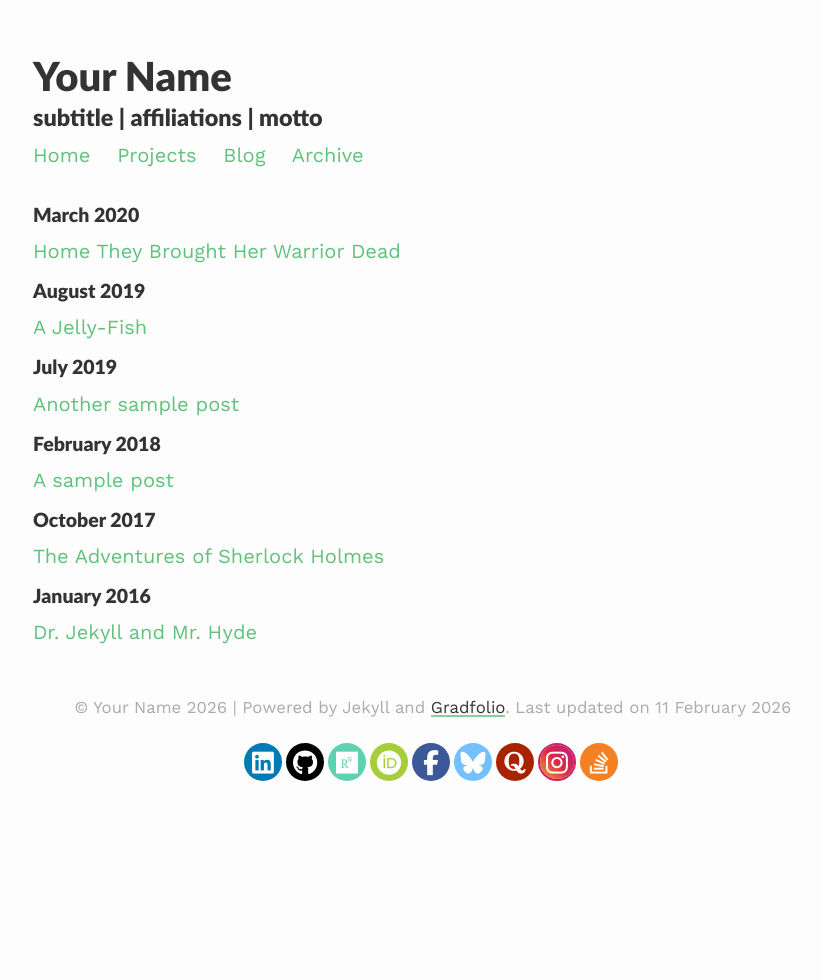
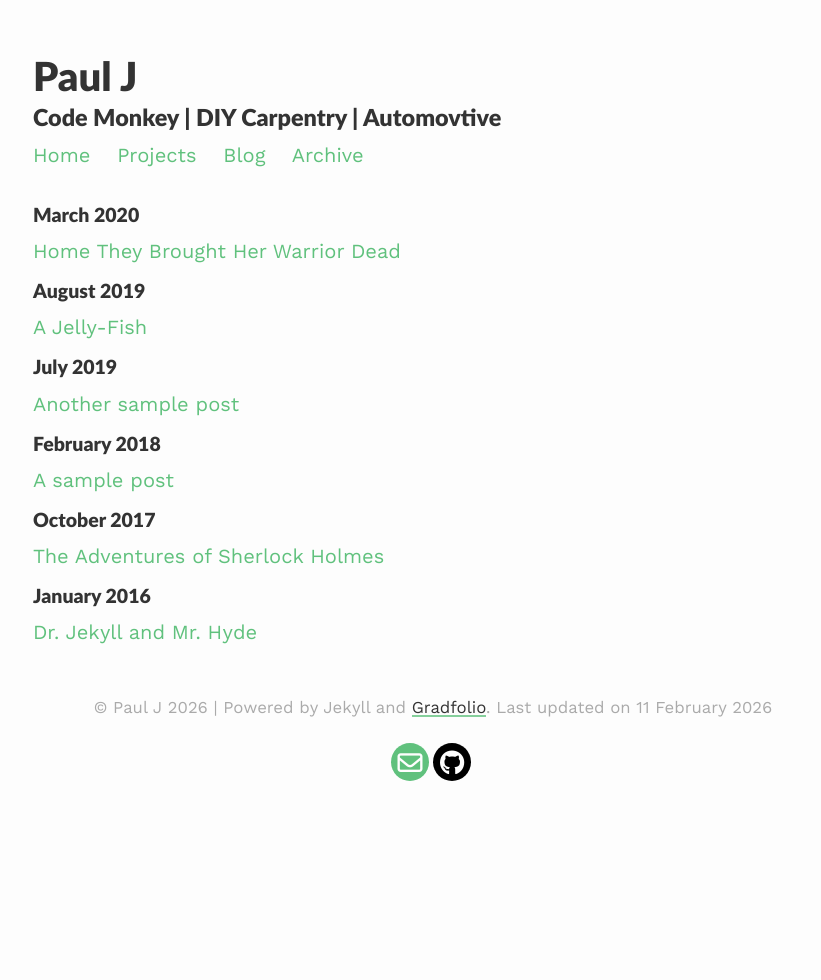
Before and after one commit to jordan31bit/paulj.sh_site, a Jekyll site: the page built from archive.html, in a window 1280 px wide. Shown: the whole page, without its empty margins (207-1028 px from the left). Built offline with Jekyll 4.4.1, drawn with Linux system fonts in a browser that asks for light colours.

```diff
--- a/_config.yml
+++ b/_config.yml
@@ -1,11 +1,11 @@
 ### your site title here
 
-title: Your Name
-description: subtitle | affiliations | motto
+title: Paul J
+description: Code Monkey | DIY Carpentry | Automovtive
 
-baseurl: /gradfolio #name of GitHub repository
-url: "" #custom url to be used instead of GitHub repository
-email: #
+baseurl: #/gradfolio #name of GitHub repository
+url: "http://paulj.sh" #custom url to be used instead of GitHub repository
+email: "pauljcrowe@outlook.com"
 
 # Pagination
 paginate: 4
@@ -13,15 +13,15 @@ permalink: /blog/:year/:title/
 paginate_path: /blog/page:num/
 
 # Social media links in footer
-linkedin: "#"
-stackoverflow: "#"
-github: "#"
-researchgate: "#"
-orcid: "#"
-quora: "#"
-instagram: "#"
-facebook: "#"
-bluesky: "#"
+# linkedin: "#"
+# stackoverflow: "#"
+github: "https://github.com/jordan31bit"
+# researchgate: "#"
+# orcid: "#"
+# quora: "#"
+# instagram: "#"
+# facebook: "#"
+# bluesky: "#"
 
 # Markdown
 highlighter: rouge
```
Also changed, not shown: index.md (+1 -1 lines), assets/images/profile.png (deleted), 1 other file.
